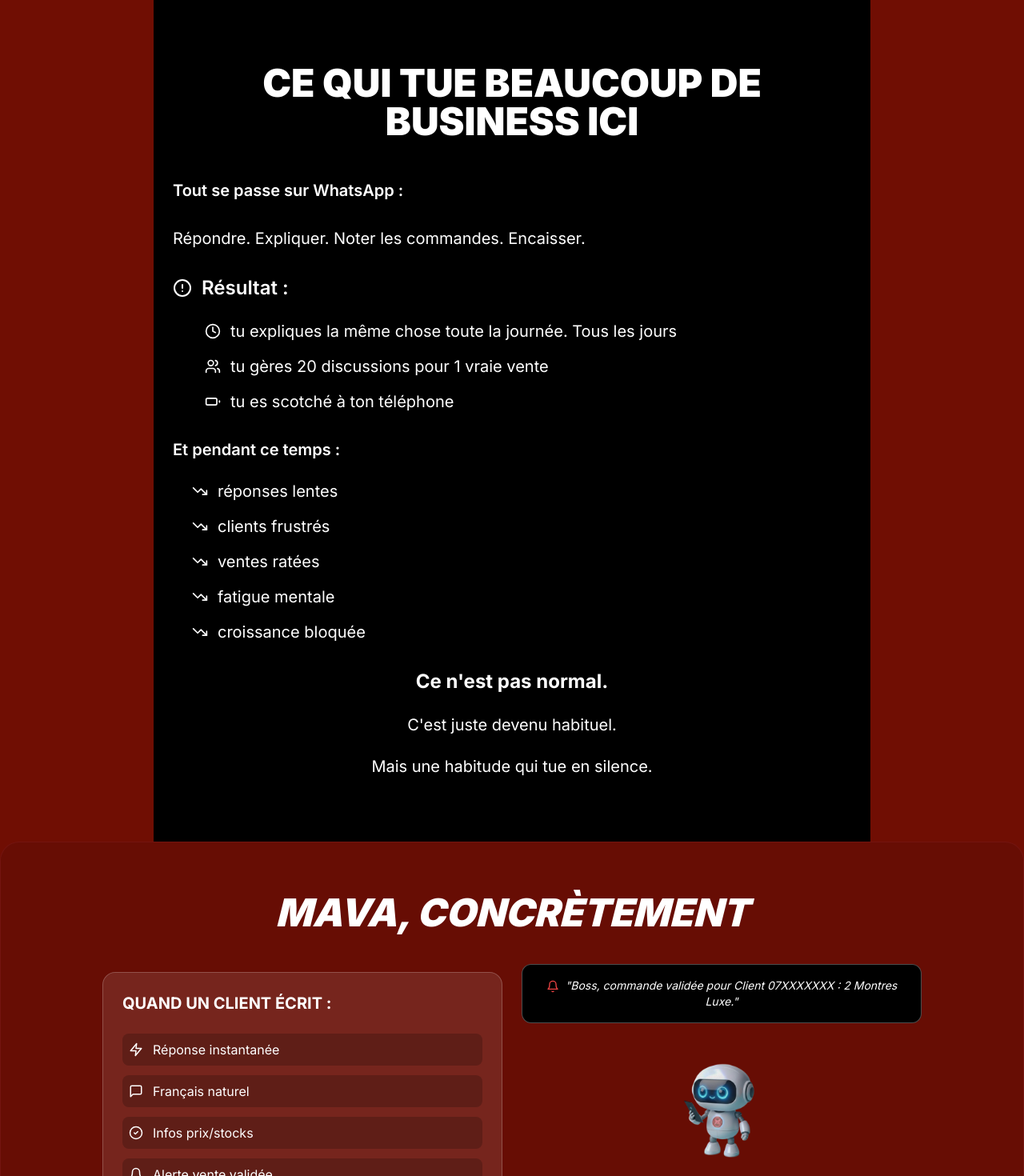
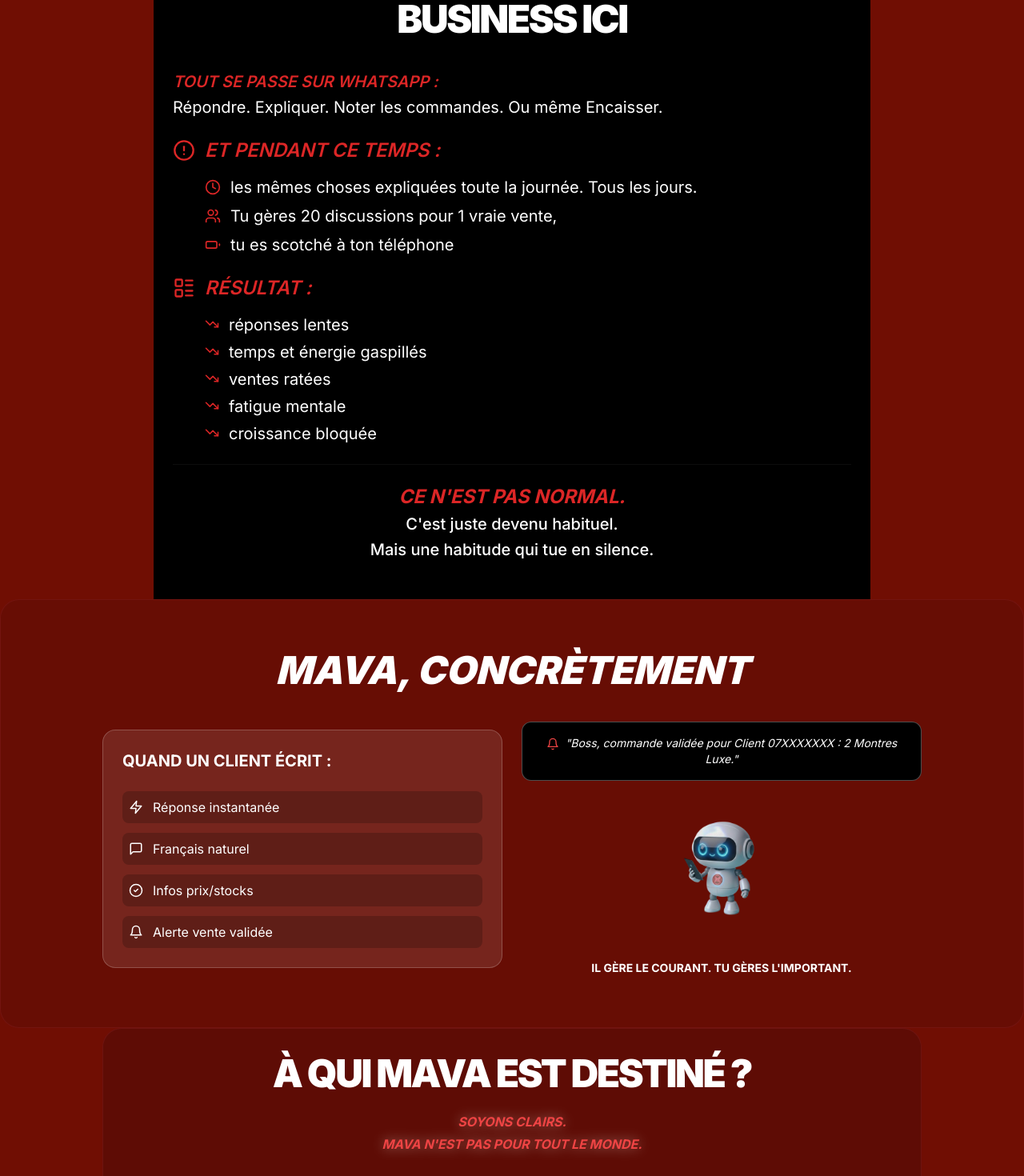
Before and after one commit to Romyse226/mava-mon-assistant, a React (Vite) app: page / in a window 1280 px wide. Shown: the part 1300-2770 px from the top of the page at 80% size. Built offline with nearby package versions, Linux system fonts and the light colour scheme.

Commit message:
hero, probleme

```diff
--- a/src/components/Hero.tsx
+++ b/src/components/Hero.tsx
@@ -28,7 +28,8 @@ export default function Hero() {
           PAS T'ENCHAÎNER À TON WHATSAPP.
         </h2>
 
-        <div className="mb-12 space-y-6 text-lg md:text-xl leading-relaxed slide-up">
+        {/* Espace réduit entre les deux blocs de texte ci-dessous (space-y-2 au lieu de 6) */}
+        <div className="mb-8 space-y-2 text-lg md:text-xl leading-relaxed slide-up">
           <p className="font-semibold text-xl md:text-2xl">
             MAVA EST TON ASSISTANT COMMERCIAL.
           </p>
@@ -39,12 +40,13 @@ export default function Hero() {
           </p>
         </div>
 
-        <div className="mb-12 space-y-4 text-lg md:text-xl font-medium slide-up">
+        {/* Espace réduit entre les lignes (space-y-1 au lieu de 4) et marge haute réduite (mb-8) */}
+        <div className="mb-8 space-y-1 text-lg md:text-xl font-medium slide-up">
           <p>24h/24.</p>
           <p>Sans fatigue.</p>
           <p>Sans stress.</p>
           <p>Sans que tu interviennes.</p>
-          <p className="text-gray-200">Et tu peux prendre la main quand tu veux.</p>
+          <p className="text-gray-200">Et tu peux intervenir quand tu veux.</p>
         </div>
 
         <div className="slide-up">
--- a/src/components/ProblemSection.tsx
+++ b/src/components/ProblemSection.tsx
@@ -1,70 +1,79 @@
-import { AlertCircle, Clock, Users, Battery, TrendingDown } from 'lucide-react';
+import { AlertCircle, Clock, Users, Battery, TrendingDown, LayoutList } from 'lucide-react';
 
 export default function ProblemSection() {
   return (
-    <section className="dark-section px-6 py-20 max-w-4xl mx-auto">
+    <section className="dark-section px-6 py-12 max-w-4xl mx-auto">
       <div className="slide-up">
-        <h2 className="text-3xl md:text-5xl font-black mb-12 text-center uppercase">
-          CE QUI TUE BEAUCOUP DE BUSINESS ICI
+        <h2 className="text-3xl md:text-5xl font-black mb-10 text-center uppercase tracking-tighter">
+          CE QUI TUE EN SILENCE BEAUCOUP DE BUSINESS ICI
         </h2>
 
-        <div className="space-y-8 text-lg md:text-xl leading-relaxed">
-          <p className="font-semibold">Tout se passe sur WhatsApp :</p>
-          <p>Répondre. Expliquer. Noter les commandes. Encaisser.</p>
+        <div className="space-y-6 text-lg md:text-xl leading-relaxed">
+          {/* Bloc WhatsApp compressé (space-y-1) */}
+          <div className="space-y-1">
+            <p className="font-semibold text-red-600 uppercase italic">Tout se passe sur WhatsApp :</p>
+            <p>Répondre. Expliquer. Noter les commandes. Ou même Encaisser.</p>
+          </div>
 
-          <div className="my-12">
-            <div className="flex items-start gap-3 mb-6">
-              <AlertCircle size={24} className="flex-shrink-0 mt-1" />
-              <span className="font-semibold text-2xl">Résultat :</span>
+          <div className="my-8">
+            <div className="flex items-center gap-3 mb-4 text-red-600">
+              <AlertCircle size={28} className="flex-shrink-0" />
+              <span className="font-semibold text-2xl uppercase italic">Et pendant ce temps :</span>
             </div>
 
-            <ul className="space-y-4 ml-10">
+            {/* Liste éléments compressée (space-y-2) */}
+            <ul className="space-y-2 ml-4 md:ml-10">
               <li className="flex items-start gap-3">
-                <Clock size={20} className="flex-shrink-0 mt-1" />
-                <span>tu expliques la même chose toute la journée. Tous les jours</span>
+                <Clock size={20} className="flex-shrink-0 mt-1 text-red-600" />
+                <span>les mêmes choses expliquées toute la journée. Tous les jours.</span>
               </li>
               <li className="flex items-start gap-3">
-                <Users size={20} className="flex-shrink-0 mt-1" />
-                <span>tu gères 20 discussions pour 1 vraie vente</span>
+                <Users size={20} className="flex-shrink-0 mt-1 text-red-600" />
+                <span>Tu gères 20 discussions pour 1 vraie vente,</span>
               </li>
               <li className="flex items-start gap-3">
-                <Battery size={20} className="flex-shrink-0 mt-1" />
+                <Battery size={20} className="flex-shrink-0 mt-1 text-red-600" />
                 <span>tu es scotché à ton téléphone</span>
               </li>
             </ul>
           </div>
 
-          <div className="my-12">
-            <p className="font-semibold mb-6">Et pendant ce temps :</p>
+          <div className="my-8">
+            <div className="flex items-center gap-3 mb-4 text-red-600">
+              <LayoutList size={28} className="flex-shrink-0" />
+              <p className="font-semibold text-2xl uppercase italic">Résultat :</p>
+            </div>
 
-            <ul className="space-y-4 ml-6">
+            {/* Liste résultats compressée (space-y-1.5) */}
+            <ul className="space-y-1.5 ml-4 md:ml-10">
               <li className="flex items-start gap-3">
-                <TrendingDown size={20} className="flex-shrink-0 mt-1" />
+                <TrendingDown size={18} className="flex-shrink-0 mt-1 text-red-600" />
                 <span>réponses lentes</span>
               </li>
               <li className="flex items-start gap-3">
-                <TrendingDown size={20} className="flex-shrink-0 mt-1" />
-                <span>clients frustrés</span>
+                <TrendingDown size={18} className="flex-shrink-0 mt-1 text-red-600" />
+                <span>temps et énergie gaspillés</span>
               </li>
               <li className="flex items-start gap-3">
-                <TrendingDown size={20} className="flex-shrink-0 mt-1" />
+                <TrendingDown size={18} className="flex-shrink-0 mt-1 text-red-600" />
                 <span>ventes ratées</span>
               </li>
               <li className="flex items-start gap-3">
-                <TrendingDown size={20} className="flex-shrink-0 mt-1" />
+                <TrendingDown size={18} className="flex-shrink-0 mt-1 text-red-600" />
                 <span>fatigue mentale</span>
               </li>
               <li className="flex items-start gap-3">
-                <TrendingDown size={20} className="flex-shrink-0 mt-1" />
+                <TrendingDown size={18} className="flex-shrink-0 mt-1 text-red-600" />
                 <span>croissance bloquée</span>
               </li>
             </ul>
           </div>
 
-          <div className="text-center space-y-6 mt-16">
-            <p className="font-bold text-2xl">Ce n'est pas normal.</p>
-            <p className="text-xl">C'est juste devenu habituel.</p>
-            <p className="text-xl">Mais une habitude qui tue en silence.</p>
+          {/* Conclusion compressée (space-y-1) */}
+          <div className="text-center space-y-1 mt-12 pt-6 border-t border-white/5">
+            <p className="font-bold text-2xl text-red-600 uppercase italic">Ce n'est pas normal.</p>
+            <p className="text-xl font-medium">C'est juste devenu habituel.</p>
+            <p className="text-xl font-medium text-white">Mais une habitude qui tue en silence.</p>
           </div>
         </div>
       </div>
--- a/src/components/TargetAudienceSection.tsx
+++ b/src/components/TargetAudienceSection.tsx
@@ -2,44 +2,47 @@ import { XCircle, CheckCircle2 } from 'lucide-react';
 
 export default function TargetAudienceSection() {
   return (
-    <section className="dark-section px-4 py-12 max-w-5xl mx-auto">
+    <section className="bg-red-950/40 p-4 md:p-8 rounded-3xl border border-red-900/50 max-w-5xl mx-auto">
       <div className="slide-up">
-        {/* 1. Titre avec cassure forcée pour éviter le "?" seul sur mobile */}
-        <h2 className="text-3xl md:text-5xl font-black mb-6 text-center uppercase tracking-tighter leading-tight">
+        {/* Titre avec cassure forcée mobile */}
+        <h2 className="text-3xl md:text-5xl font-black mb-6 text-center uppercase tracking-tighter leading-tight text-white">
           À QUI MAVA <br className="md:hidden" /> EST DESTINÉ ?
         </h2>
 
-        {/* 2. Sous-titre : Taille corps, Rouge, Majuscule, Italique */}
+        {/* Sous-titre : Rouge avec Brillance (Shadow Glow) */}
         <div className="space-y-1 text-center mb-8">
-          <p className="text-base text-red-600 font-bold uppercase italic italic">Soyons clairs.</p>
-          <p className="text-base text-red-600 font-bold uppercase italic italic">MAVA n'est pas pour tout le monde.</p>
+          <p className="text-base text-red-500 font-bold uppercase italic drop-shadow-[0_0_8px_rgba(255,255,255,0.4)]">
+            Soyons clairs.
+          </p>
+          <p className="text-base text-red-500 font-bold uppercase italic drop-shadow-[0_0_8px_rgba(255,255,255,0.4)]">
+            MAVA n'est pas pour tout le monde.
+          </p>
         </div>
 
         <div className="grid md:grid-cols-2 gap-4 items-stretch">
-          {/* Bloc PAS POUR */}
-          <div className="bg-red-900/20 rounded-2xl p-6 border border-red-800/40 text-white">
-            <div className="flex items-center gap-3 mb-4 text-red-500">
+          {/* Bloc PAS POUR - Fond Noir, Bordure fine */}
+          <div className="bg-black/60 rounded-2xl p-6 border border-white/10 text-white">
+            <div className="flex items-center gap-3 mb-4 text-red-600">
               <XCircle size={24} />
-              <h3 className="text-xl font-bold uppercase">Pas pour :</h3>
+              <h3 className="text-xl font-bold uppercase italic">Pas pour :</h3>
             </div>
-            <ul className="space-y-2 ml-4 text-base">
+            <ul className="space-y-2 ml-4 text-base text-gray-300">
               <li>• ceux qui vendent rarement,</li>
-              <li>• ceux dont le WhatsApp est encore calme,</li>
-              <li>• qui veulent tout gérer eux-mêmes sans savoir qu'ils confondent contrôle et agitation.</li>
+              <li>• les WhatsApp silencieux,</li>
+              <li>• ceux qui confondent agitation et contrôle (en voulant tout gérer eux-mêmes).</li>
             </ul>
           </div>
 
-          {/* Bloc POUR */}
-          <div className="bg-white/5 rounded-2xl p-6 border border-white/10 text-white">
+          {/* Bloc POUR - Fond Noir, Bordure fine */}
+          <div className="bg-black/60 rounded-2xl p-6 border border-white/10 text-white">
             <div className="flex items-center gap-3 mb-4 text-green-500">
               <CheckCircle2 size={24} />
-              <h3 className="text-xl font-bold uppercase">MAVA est pour les business qui :</h3>
+              <h3 className="text-xl font-bold uppercase italic text-white">MAVA est pour les business qui :</h3>
             </div>
-            <ul className="space-y-2 ml-4 text-base">
+            <ul className="space-y-2 ml-4 text-base text-gray-200">
               <li>• vendent déjà,</li>
               <li>• veulent vendre mieux et plus,</li>
               <li>• reçoivent constamment des messages,</li>
-              {/* 3. Texte intégré sans point, même style que les puces */}
               <li className="list-none -ml-4 pt-1">
                 et pour qui ces messages font perdre du temps, de l'énergie et des ventes.
               </li>
@@ -47,13 +50,16 @@ export default function TargetAudienceSection() {
           </div>
         </div>
 
-        {/* Dernier bloc compressé */}
-        <div className="mt-6 bg-white/5 rounded-2xl p-6 border border-white/10 text-center max-w-3xl mx-auto text-white">
-          <CheckCircle2 size={28} className="mx-auto text-green-500 mb-3" />
-          <div className="space-y-1">
-            <p className="font-bold text-lg leading-tight">Si ton business s'arrête quand ton WhatsApp s'arrête,</p>
-            <p className="font-bold text-lg leading-tight">et que répondre à tes clients te bloque plus que cela ne te fait grandir,</p>
-            <p className="font-black text-xl uppercase pt-2 tracking-tight">MAVA est fait pour toi.</p>
+        {/* Dernier bloc Conclusion - Phrase d'origine complète jusqu'à grandir */}
+        <div className="mt-6 bg-white rounded-2xl p-4 md:p-5 text-[#700E03] flex items-center justify-center gap-4 max-w-3xl mx-auto shadow-xl">
+          <CheckCircle2 size={28} className="flex-shrink-0 text-green-600" />
+          <div className="text-left">
+            <p className="font-bold text-sm md:text-base leading-tight italic">
+              Si ton business s'arrête quand ton WhatsApp s'arrête, et que répondre à tes clients te bloque plus que cela ne te fait grandir,
+            </p>
+            <p className="font-black text-lg md:text-xl uppercase tracking-tight mt-1">
+              MAVA est fait pour toi.
+            </p>
           </div>
         </div>
       </div>
```
